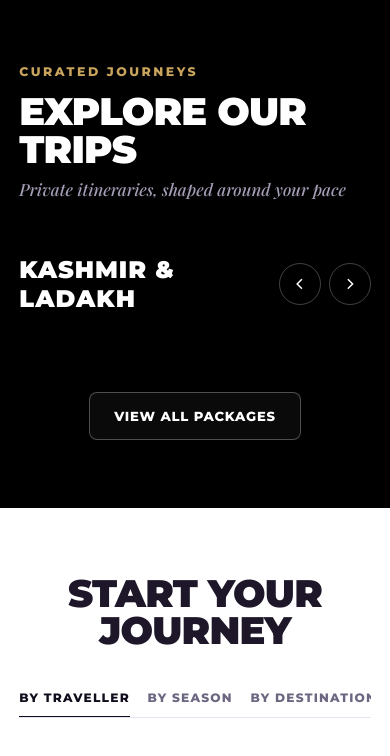
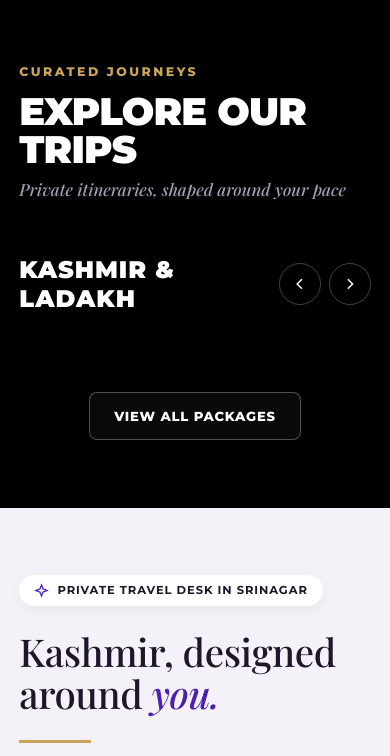
Before and after one commit to Numan-bhat/Tour-and-Travel-Website, a Flask app: page / in a window 390 px wide. Shown: the part 1857-2613 px from the top of the page. Run offline with Flask 3, Linux system fonts and the light colour scheme; parts of the project's set-up code (start-up, migrations or seed data) failed here and were passed over; some libraries are stand-ins or nearby versions.

Commit message:
Home: drop 4 duplicate sections to cut length and load-time layout
Removed 'Start your journey' tiles, 'Kashmir awaits' banner, 'Experiences
travellers love' and the journal teaser (all repeat content reachable from
the menu). Phone page 22 -> 17 screens, desktop 13.6 -> 10.6; first layout
at 4x CPU ~2.4 s -> 0.8 s. Home no longer queries blog posts.

Co-Authored-By: Claude Opus 5.5 <noreply@anthropic.com>

```diff
--- a/app.py
+++ b/app.py
@@ -1335,7 +1335,6 @@ def home():
         sample_tour=sample_tour,
         sample_itinerary=sample_itinerary,
         destinations=Destination.query.order_by(Destination.id).all(),
-        blogs=get_blog_posts()[:3],
         stays=Hotel.query.filter_by(active=True).order_by(Hotel.featured.desc(), Hotel.id).limit(6).all(),
         reviews=GuestReview.query.filter_by(published=True).order_by(GuestReview.created_at.desc()).limit(4).all(),
         settings=settings,
--- a/templates/index.html
+++ b/templates/index.html
@@ -110,35 +110,6 @@
   <div class="ws-center"><a class="ws-btn ws-btn-outline-light" href="/tours">View all packages</a></div>
 </section>
 
-<section class="ws-section ws-journey-tabs" data-tabs>
-  <div class="ws-wrap">
-    <h2 class="ws-display ws-center-text">Start your journey</h2>
-    <div class="ws-tabs" role="tablist">
-      <button type="button" role="tab" aria-selected="true" class="is-active" data-tab="0">By traveller</button>
-      <button type="button" role="tab" aria-selected="false" data-tab="1">By season</button>
-      <button type="button" role="tab" aria-selected="false" data-tab="2">By destination</button>
-    </div>
-    {% set traveller = [
-      ('Family', 'Easy pace, big memories', 'uploads/kashmir-delight_20260811075539.webp', '/tours?traveler=family'),
-      ('Honeymoon', 'Houseboats & quiet views', 'uploads/honeymoon_20260811075612.jpg', '/tours?traveler=honeymoon'),
-      ('Adventure', 'Treks, snow & high passes', 'images/amarnath-yatra-baltal-hero.webp', '/tours?traveler=adventure'),
-      ('Luxury', 'Palaces, spas & 5-star stays', 'images/lalit-grand-palace-gardens.jpg', '/tours?traveler=luxury'),
-      ('Ladakh', 'Monasteries & mountain lakes', 'uploads/GettyImages-469085179-5c6ce9b346e0fb0001e6e812_20260811073750.jpg', '/tours?q=ladakh')
-    ] %}
-    {% set seasons = [
-      ('Spring', 'Mar – May · tulips & blossom', 'uploads/kashmir-2._20260811072824.jpg'),
-      ('Summer', 'Jun – Aug · meadows & treks', 'uploads/pahalgam_20260811081532.jpg'),
-      ('Autumn', 'Sep – Nov · chinar gold', 'uploads/Doodhpathri_20260811073446.webp'),
-      ('Winter', 'Dec – Feb · snow season', 'uploads/kashmir-best-hero.webp'),
-      ('Ladakh season', 'May – Sep · roads open', 'uploads/2999_20190305160539_20260811073700.jpg')
-    ] %}
-    <div class="ws-tiles is-active" data-tab-panel="0">{% for name, note, img, link in traveller %}<a class="ws-tile" href="{{ link }}"><img src="{{ (url_for('static', filename=img))|img(800) }}" srcset="{{ (url_for('static', filename=img))|srcset('400,600,800,1200') }}" sizes="(max-width: 760px) 92vw, 260px" alt="" loading="lazy" decoding="async"><b>{{ name }}</b><small>{{ note }}</small></a>{% endfor %}</div>
-    <div class="ws-tiles" data-tab-panel="1" hidden>{% for name, note, img in seasons %}<a class="ws-tile" href="/contact?season={{ name|urlencode }}#quote"><img src="{{ (url_for('static', filename=img))|img(800) }}" srcset="{{ (url_for('static', filename=img))|srcset('400,600,800,1200') }}" sizes="(max-width: 760px) 92vw, 260px" alt="" loading="lazy" decoding="async"><b>{{ name }}</b><small>{{ note }}</small></a>{% endfor %}</div>
-    <div class="ws-tiles" data-tab-panel="2" hidden>{% for dest in destinations[:5] %}<a class="ws-tile" href="/destinations#{{ dest.name|slugify }}"><img src="{{ (dest.image_url)|img(800) }}" srcset="{{ (dest.image_url)|srcset('400,600,800,1200') }}" sizes="(max-width: 760px) 92vw, 260px" alt="" loading="lazy" decoding="async"><b>{{ dest.name }}</b><small>{{ dest.region }}</small></a>{% endfor %}</div>
-    <div class="ws-center"><a class="ws-btn ws-btn-dark" href="/tours">View more</a></div>
-  </div>
-</section>
-
 <section class="ws-section ws-mist ws-concierge">
   <div class="ws-wrap ws-concierge-grid">
     <div>
@@ -206,28 +177,6 @@
   </div>
 </section>
 <script type="application/json" id="advisorTourData">{{ advisor_tours|tojson }}</script>
-
-<section class="ws-banner">
-  <img src="{{ (url_for('static', filename='uploads/kashmir-3._20260811072903.jpg'))|img(1200) }}" srcset="{{ (url_for('static', filename='uploads/kashmir-3._20260811072903.jpg'))|srcset('800,1200,1600,2000') }}" sizes="100vw" alt="" loading="lazy" decoding="async">
-  <div class="ws-banner-copy"><h2>Kashmir awaits</h2><p><b>01</b><a href="/tours">Tours</a><a href="/destinations">Explore</a><a href="/contact#quote">Plan</a></p></div>
-</section>
-
-<section class="ws-dark ws-experiences">
-  <div class="ws-wrap">
-    <h2 class="ws-title light ws-center-text">Experiences travellers love</h2>
-    <div class="ws-exp-grid">
-      {% set experiences = [
-        ('A Wazwan feast', 'The valley’s royal multi-course meal', 'images/kashmiri-cuisine-guide.webp', '/blog/traditional-kashmiri-cuisine-food-guide'),
-        ('Old-city craft bazaars', 'Pashmina, papier-mâché & saffron', 'images/things-to-buy-in-kashmir.webp', '/blog/things-to-buy-in-kashmir-shopping-guide'),
-        ('Doodhpathri meadows', 'Quiet pastures off the tourist trail', 'uploads/Doodhpathri_20260811073446.webp', '/destinations#doodhpathri'),
-        ('Camel trails of Nubra', 'Sand dunes beneath the Karakoram', 'uploads/GettyImages-469085179-5c6ce9b346e0fb0001e6e812_20260811073750.jpg', '/destinations#nubra-valley')
-      ] %}
-      {% for title, note, img, link in experiences %}
-      <a class="ws-exp" href="{{ link }}"><img src="{{ (url_for('static', filename=img))|img(800) }}" srcset="{{ (url_for('static', filename=img))|srcset('400,600,800,1200') }}" sizes="(max-width: 760px) 92vw, 380px" alt="" loading="lazy" decoding="async"><span><small>{{ note }}</small><b>{{ title }}</b></span></a>
-      {% endfor %}
-    </div>
-  </div>
-</section>
 
 {% if stays %}
 <section class="ws-section ws-stays">
@@ -297,14 +246,5 @@
   </div>
 </section>
 
-{% if blogs %}
-<section class="ws-section ws-journal">
-  <div class="ws-wrap">
-    <div class="ws-head-row"><div><p class="ws-eyebrow dark">From our travel journal</p><h2 class="ws-title">Know before you go</h2></div><a class="ws-link" href="/blogs">Read all guides →</a></div>
-    <div class="ws-card-grid">{% for blog in blogs %}<article class="ws-post"><a href="{{ url_for('blog_detail', slug=blog.slug) }}"><img src="{{ (blog.image_url)|img(800) }}" srcset="{{ (blog.image_url)|srcset('400,600,800,1200') }}" sizes="(max-width: 760px) 92vw, 390px" alt="{{ blog.title }}" loading="lazy" decoding="async"></a><div><small>{{ blog.category }}</small><h3><a href="{{ url_for('blog_detail', slug=blog.slug) }}">{{ blog.title }}</a></h3><p>{{ blog.excerpt|truncate(130) }}</p></div></article>{% endfor %}</div>
-  </div>
-</section>
-{% endif %}
-
 {% include "_contact_block.html" %}
 {% endblock %}
```
